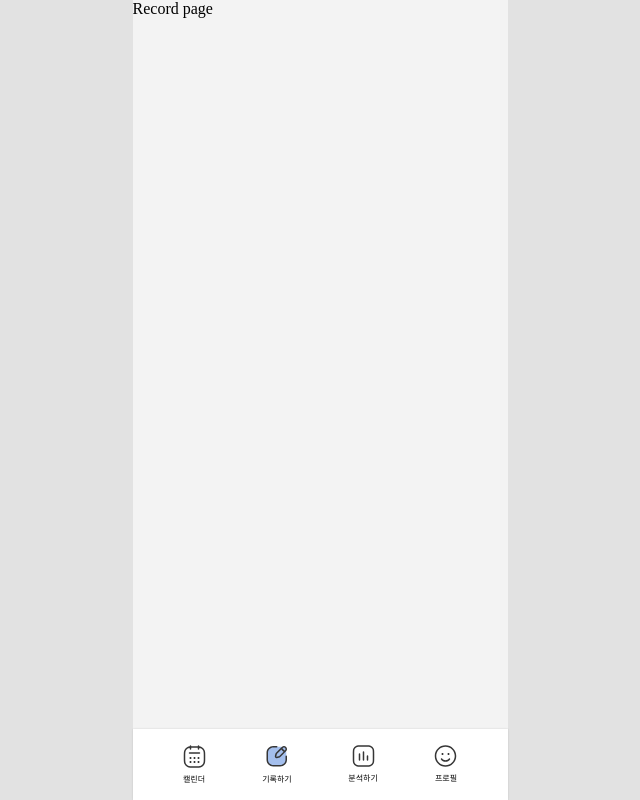
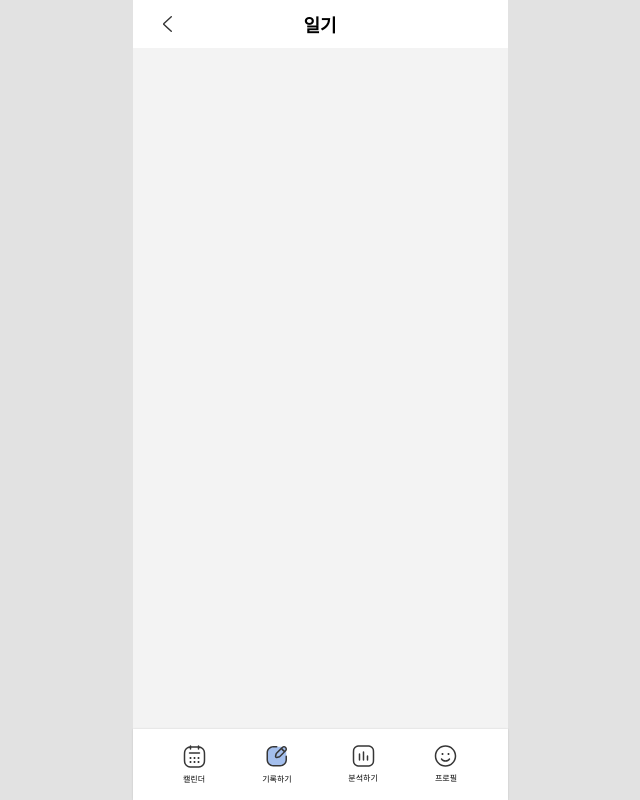
Before and after one commit to f-lb/frontend, a React (Create React App) app: page /record in a window 1280 px wide. Shown: the whole page, without its empty margins (320-960 px from the left). Built offline with nearby package versions, Linux system fonts and the light colour scheme; a web font is replaced by a local one.

Commit message:
일기작성페이지 nav 완성

```diff
--- a/src/pages/RecordPage.jsx
+++ b/src/pages/RecordPage.jsx
@@ -1,3 +1,28 @@
+import styled from "styled-components";
+import BackIcon from "../assets/back.svg";
+import { Link } from "react-router-dom";
+
 export default function RecordPage() {
-  return <>Record page</>;
+  return (
+    <>
+      <Nav>
+        <Link style={{ position: "absolute", left: "15px" }}>
+          <img src={BackIcon} alt="back_icon" />
+        </Link>
+        일기
+      </Nav>
+    </>
+  );
 }
+
+const Nav = styled.div`
+  position: relative;
+  display: flex;
+  justify-content: center;
+  align-items: center;
+  width: 100%;
+  height: 48px;
+  font-size: 18px;
+  font-weight: bold;
+  background: #fff;
+`;
```
